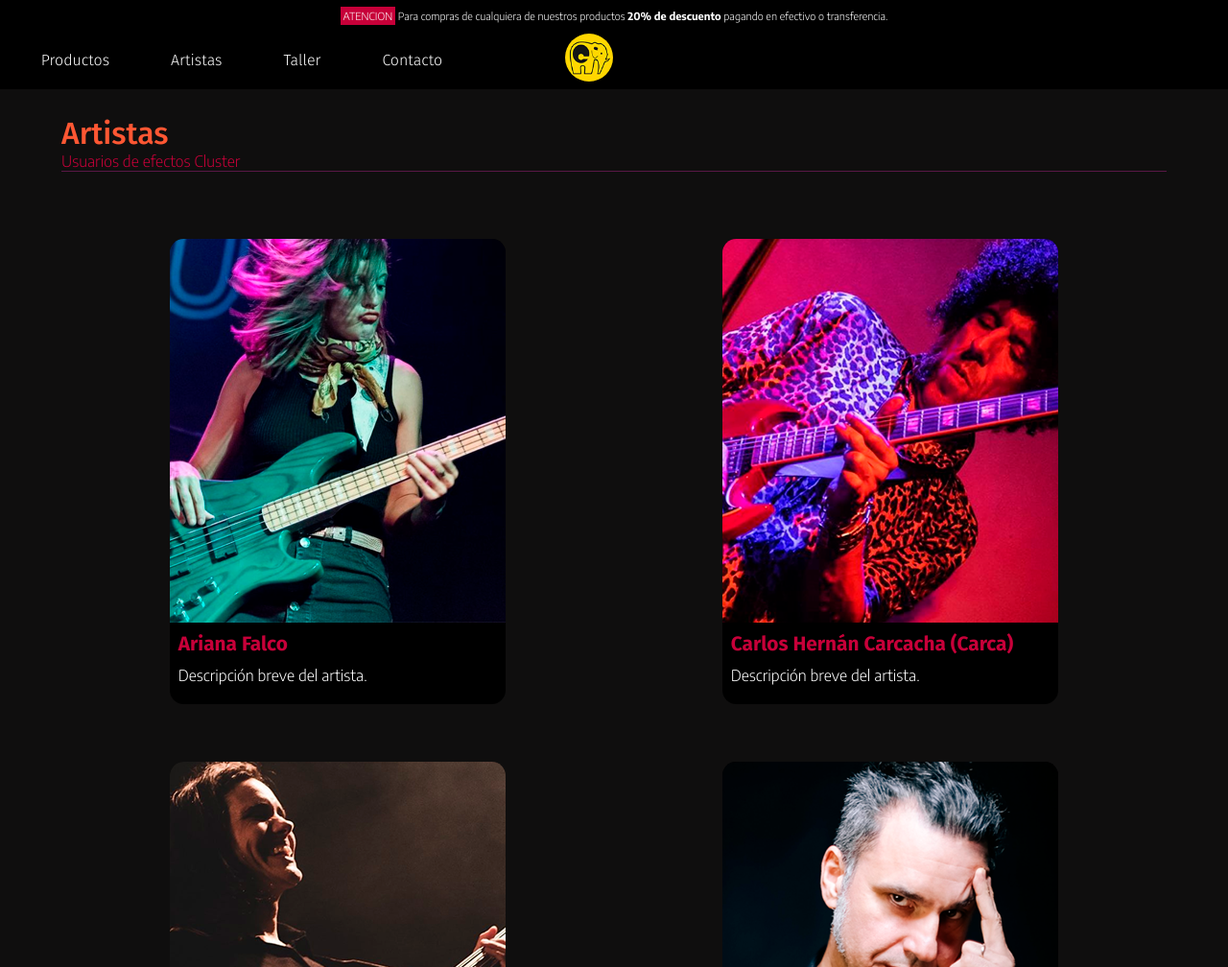
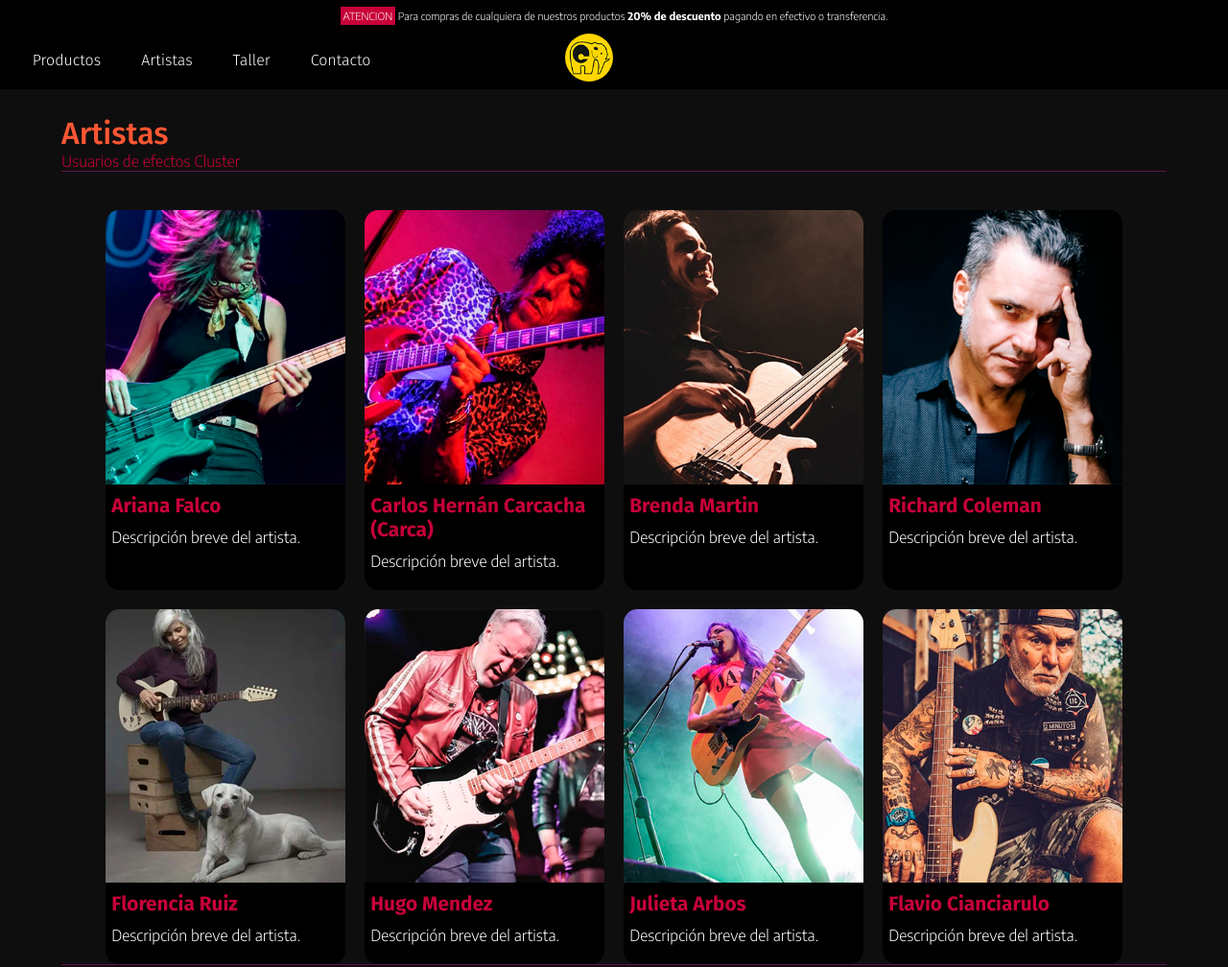
Before and after one commit to emavalente/Proyecto-Final---Cluster-Efectos, a plain HTML site: page pages/artistas.html in a window 1280 px wide. Shown: the top 1008 px of the page at 96% size. Drawn offline with nearby package versions, Linux system fonts and the light colour scheme.

Commit message:
retocando navegacion y galeria de artistas - prueba de grid

```diff
--- a/css/style.css
+++ b/css/style.css
@@ -82,13 +82,15 @@ body {
       border-bottom-left-radius: 40%; }
       .navegacion .menu-barra .menu-list li .menu-link {
         display: block;
-        padding: 10px;
+        padding: 10px 0;
         color: #ffffff;
         font-family: "Fira Sans", sans-serif;
-        text-decoration: none; }
+        text-decoration: none;
+        border: solid 1px transparent; }
         .navegacion .menu-barra .menu-list li .menu-link:hover, .navegacion .menu-barra .menu-list li .menu-link:active {
           color: #ffffff;
-          outline: solid 1px #ff5733;
+          border-bottom: solid 1px #ff5733;
+          border-top: solid 1px #ff5733;
           background-color: #000000; }
     .navegacion .menu-barra #checkbox {
       display: none; }
@@ -101,7 +103,7 @@ body {
         position: fixed;
         top: 60px;
         width: 100%;
-        height: 40vh;
+        height: 55vh;
         background-color: #000000;
         overflow: hidden;
         list-style: none;
@@ -109,7 +111,7 @@ body {
         transition: 0.2s; }
         .navegacion .menu-barra #checkbox:checked ~ .menu-list li {
           display: block;
-          line-height: 30px;
+          line-height: 25px;
           margin: 30px 0;
           transition: all 0.4s; }
       .navegacion .menu-barra #checkbox:checked ~ .menu-btn {
@@ -127,7 +129,6 @@ body {
   width: 100%;
   max-width: 500px;
   height: auto;
-  margin-bottom: 30px;
   display: flex;
   flex-direction: column;
   justify-content: center;
@@ -223,9 +224,7 @@ body {
         margin-right: 5px; }
 
 .card-artist {
-  margin: 30px;
-  width: 80%;
-  max-width: 350px;
+  width: 100%;
   background-color: #000000;
   border-radius: 0.9rem;
   overflow: hidden;
@@ -498,9 +497,12 @@ body {
   margin-bottom: 50px; }
 
 .galeriaArtistas {
-  display: flex;
-  flex-wrap: wrap;
-  justify-content: space-around; }
+  width: 100%;
+  display: grid;
+  grid-template-columns: repeat(auto-fill, minmax(100px, 350px));
+  grid-auto-rows: auto;
+  justify-content: center;
+  grid-gap: 20px; }
 
 .galeriaTaller {
   display: flex;
@@ -606,7 +608,6 @@ body {
 p {
   margin-bottom: 30px; }
 
-/* Estilos Footer */
 footer {
   border-top: 1px solid #581845; }
   footer .navRedes {
@@ -667,8 +668,6 @@ footer {
         margin-bottom: 10px; }
       .contenedorConFondo .boxFormulario .textoSub p {
         margin-bottom: 0px; }
-  .galeriaArtistas .card-artist {
-    width: 40%; }
   .boxContacto .contactoForm .datosUs {
     flex-direction: row;
     justify-content: space-between;
@@ -676,7 +675,10 @@ footer {
     .boxContacto .contactoForm .datosUs input {
       width: 300px; }
   .boxContacto .contactoForm .tipoMsn {
-    margin: 30px 0; } }
+    margin: 30px 0; }
+  .galeriaArtistas {
+    width: 100%;
+    grid-template-columns: repeat(auto-fill, minmax(100px, 250px)); } }
 
 @media screen and (min-width: 1024px) {
   .navegacion .menu-barra .menu-logo {
@@ -688,28 +690,42 @@ footer {
   .navegacion .menu-barra .menu-list {
     border-bottom-right-radius: 0;
     border-bottom-left-radius: 0; }
-    .navegacion .menu-barra .menu-list li .menu-link {
-      padding: 0 10px; }
   .navegacion .menu-barra #checkbox:not(:checked) ~ .menu-list {
     position: relative;
     margin-left: 1%;
-    margin-bottom: 0px; }
+    margin-bottom: 0px;
+    display: flex;
+    align-items: center; }
   .navegacion .menu-barra #checkbox:not(:checked) ~ .menu-list li {
     display: inline-block;
-    line-height: 40px;
+    line-height: 30px;
     margin: 0 20px; }
+    .navegacion .menu-barra #checkbox:not(:checked) ~ .menu-list li .menu-link {
+      padding: 0;
+      border: solid 1px transparent; }
+      .navegacion .menu-barra #checkbox:not(:checked) ~ .menu-list li .menu-link:hover, .navegacion .menu-barra #checkbox:not(:checked) ~ .menu-list li .menu-link:active {
+        border-bottom: solid 1px #ff5733; }
   .navegacion .menu-barra #checkbox:checked ~ .menu-list {
     position: relative;
-    height: 40px;
     top: 0;
+    display: flex;
+    align-items: center;
+    height: 60px;
+    margin-left: 10px;
+    margin-bottom: 0;
     background: none;
     transition: none;
     text-align: left; }
     .navegacion .menu-barra #checkbox:checked ~ .menu-list li {
       display: inline-block;
-      line-height: 40px;
+      line-height: 30px;
       margin: 0 20px;
       transition: none; }
+      .navegacion .menu-barra #checkbox:checked ~ .menu-list li .menu-link {
+        padding: 0;
+        border: solid 1px transparent; }
+        .navegacion .menu-barra #checkbox:checked ~ .menu-list li .menu-link:hover, .navegacion .menu-barra #checkbox:checked ~ .menu-list li .menu-link:active {
+          border-bottom: solid 1px #ff5733; }
   .navegacion .menu-barra .menu-btn {
     display: none; }
   .headerIndex {
--- a/pages/artistas.html
+++ b/pages/artistas.html
@@ -55,7 +55,7 @@
           <h2>Usuarios de efectos Cluster</h2>
         </div>
         <div class="galeriaArtistas">
-          <div class="card-artist" data-aos="fade-zoom-in"
+          <div class="card-artist grid-item" data-aos="fade-zoom-in"
           data-aos-easing="ease-in-back"
           data-aos-delay="300"
           data-aos-offset="0">
--- a/scss/components/_card-artista.scss
+++ b/scss/components/_card-artista.scss
@@ -1,8 +1,6 @@
 //ESTE PARTIAL CONTIENE EL COMPONENTE CARD-ARTISTA
 .card-artist {
-    margin: 30px;
-    width: 80%;
-    max-width: 350px;
+    width: 100%;
     background-color: $color-sexto;
     border-radius: 0.9rem;
     overflow: hidden;
--- a/scss/components/_card-producto.scss
+++ b/scss/components/_card-producto.scss
@@ -3,7 +3,6 @@
   width: 100%;
   max-width: 500px;
   height: auto;
-  margin-bottom: 30px;
   display: flex;
   flex-direction: column;
   justify-content: center;
--- a/scss/layout/_navegacion.scss
+++ b/scss/components/_navegacion.scss
@@ -1,4 +1,5 @@
 /* ESTILOS NAVEGADOR */
+//ESTE PARTIAL CONTIENE EL COMPONENTE BARRA DE NAVEGACION
 .navegacion {
   position: fixed;
   width: 100%;
@@ -34,14 +35,16 @@
       li {
         .menu-link {
           display: block;
-          padding: 10px;
+          padding: 10px 0;
           color: #ffffff;
           font-family: $font-menu;
           text-decoration: none;
+          border: solid 1px transparent;
           &:hover,
           &:active {
             color: #ffffff;
-            outline: solid 1px $color-outline-link;
+            border-bottom: solid 1px $color-outline-link;
+            border-top: solid 1px $color-outline-link;
             background-color: $color-sexto;
           }
         }
@@ -60,7 +63,7 @@
         position: fixed;
         top: 60px;
         width: 100%;
-        height: 40vh;
+        height: 55vh;
         background-color: $color-sexto;
         overflow: hidden;
         list-style: none;
@@ -68,7 +71,7 @@
         transition: 0.2s;
         li {
           display: block;
-          line-height: 30px;
+          line-height: 25px;
           margin: 30px 0;
           transition: all 0.4s;
         }
--- a/scss/layout/_footer.scss
+++ b/scss/layout/_footer.scss
@@ -1,4 +1,4 @@
-/* Estilos Footer */
+//ESTE PARTIAL CONTIENE EL LAYOUT FOOTER
 footer {
   border-top: 1px solid $color-quinto;
   .navRedes {
--- a/scss/main.scss
+++ b/scss/main.scss
@@ -7,10 +7,8 @@
 @import './base/reset';
 @import './base/base';
 
-//IMPORTACION DE LAYOUTS COMPARTIDOS
-@import './layout/navegacion';
-
 //IMPORTACION DE COMPONENTS
+@import './components/navegacion';
 @import './components/card-producto';
 @import './components/card-artista';
 @import './components/card-taller';
--- a/scss/utilities/_media-queries.scss
+++ b/scss/utilities/_media-queries.scss
@@ -1,4 +1,4 @@
-//* RESPONSIVE - MEDIAS QUERIES TABLET - MOBILE-FIRST *//
+// RESPONSIVE - MEDIAS QUERIES TABLET - MOBILE-FIRST //
 
 @media screen and (min-width: 768px) {
   //BARRA NAVEGACION
@@ -32,7 +32,6 @@
     }
   }
 
-
   // VIEWS INDEX - FORMULARIO SUBSCRIPSION //
   .contenedorConFondo {
     .boxFormulario {
@@ -53,13 +52,6 @@
     }
   }
 
-  // VIEWS ARTISTAS //
-  .galeriaArtistas {
-    .card-artist {
-      width: 40%;
-    }
-  }
-
   // VIEWS CONTACTO //
   .boxContacto {
     .contactoForm {
@@ -76,6 +68,17 @@
       }
     }
   }
+
+  // VIEWS ARTISTAS //
+
+  .galeriaArtistas {
+    width: 100%;
+    grid-template-columns: repeat(auto-fill, minmax(100px, 250px));
+
+  }
+
+
+
 }
 
 // RESPONSIVE - MEDIAS QUERIES DESKTOP CHICO - MOBILE-FIRST
@@ -95,35 +98,52 @@
       .menu-list {
         border-bottom-right-radius: 0;
         border-bottom-left-radius: 0;
-        li {
-          .menu-link {
-            padding: 0 10px;
-          }
-        }
       }
       #checkbox {
         &:not(:checked) ~ .menu-list {
           position: relative;
           margin-left: 1%;
           margin-bottom: 0px;
+          display: flex;
+          align-items: center;
         }
         &:not(:checked) ~ .menu-list li {
           display: inline-block;
-          line-height: 40px;
+          line-height: 30px;
           margin: 0 20px;
+          .menu-link {
+            padding: 0;
+            border: solid 1px transparent;
+            &:hover,
+            &:active {
+              border-bottom: solid 1px $color-outline-link;
+            }
+          }
         }
         &:checked ~ .menu-list {
           position: relative;
-          height: 40px;
           top: 0;
+          display: flex;
+          align-items: center;
+          height: 60px;
+          margin-left: 10px;
+          margin-bottom: 0;
           background: none;
           transition: none;
           text-align: left;
           li {
             display: inline-block;
-            line-height: 40px;
+            line-height: 30px;
             margin: 0 20px;
             transition: none;
+            .menu-link {
+              padding: 0;
+              border: solid 1px transparent;
+              &:hover,
+              &:active {
+                border-bottom: solid 1px $color-outline-link;
+              }
+            }
           }
         }
       }
@@ -133,8 +153,7 @@
     }
   }
 
-  // VIEWS INDEX //
-  // HEADER
+  // VIEWS INDEX - HEADER //
   .headerIndex {
     background-image: $fondo-header-desktop;
     position: relative;
@@ -231,7 +250,7 @@
   }
 }
 
-//* RESPONSIVE - MEDIAS QUERIES DESKTOP GRANDE - MOBILE-FIRST
+// RESPONSIVE - MEDIAS QUERIES DESKTOP GRANDE - MOBILE-FIRST
 
 @media screen and (min-width: 1440px) {
   // VIEWS INDEX //
--- a/scss/views/_artistas.scss
+++ b/scss/views/_artistas.scss
@@ -1,5 +1,14 @@
+// .galeriaArtistas {
+//   display: flex;
+//   flex-wrap: wrap;
+//   justify-content: space-around;
+// }
+
 .galeriaArtistas {
-  display: flex;
-  flex-wrap: wrap;
-  justify-content: space-around;
+  width: 100%;
+  display: grid;
+  grid-template-columns: repeat(auto-fill, minmax(100px, 350px));
+  grid-auto-rows: auto;
+  justify-content: center;
+  grid-gap: 20px;
 }
```
Also changed, not shown: package.json (deleted, +0 -26 lines), 2 other files.
